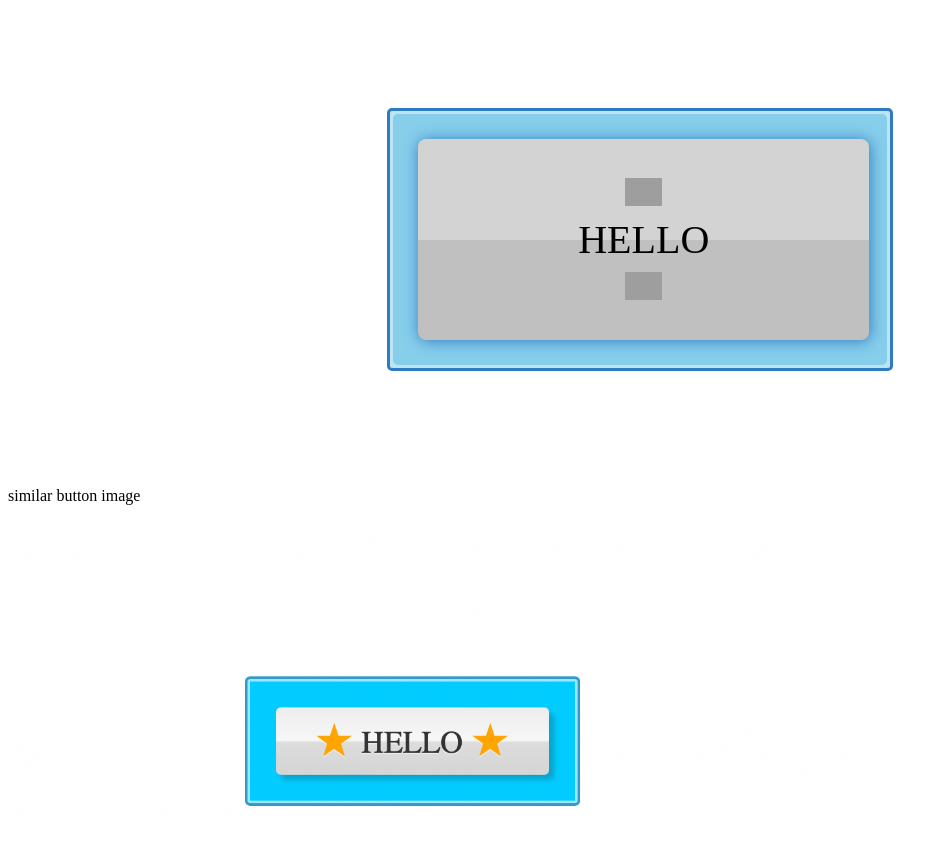
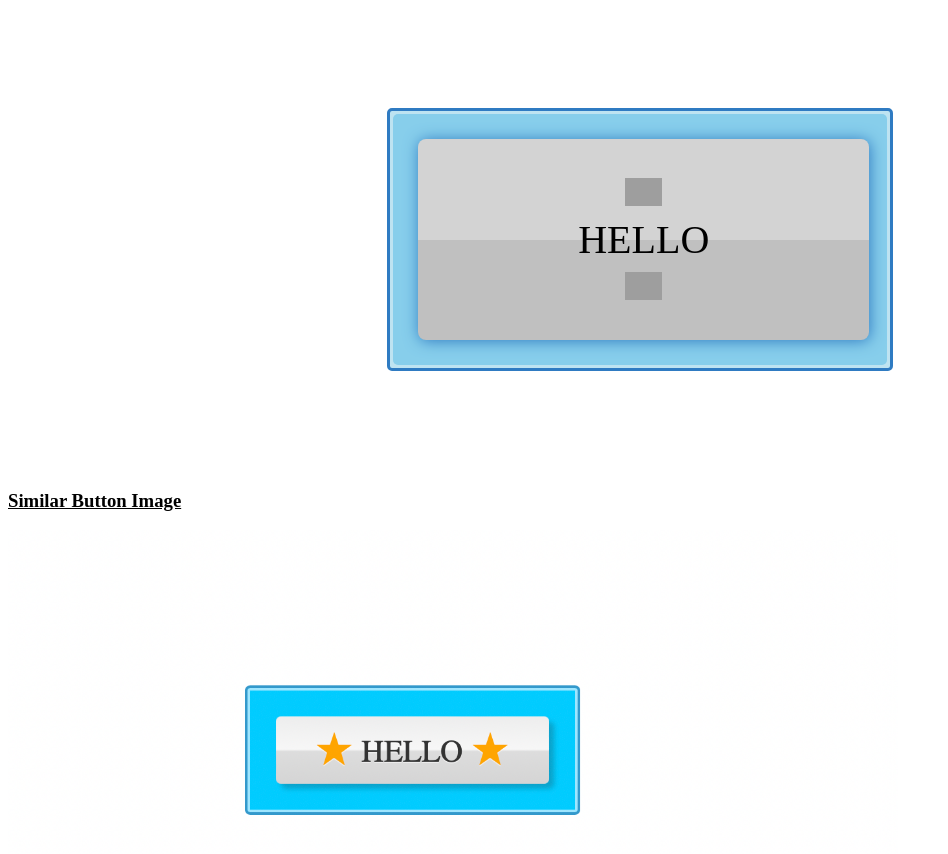
Before and after one commit to Aman-Jangir/Button-Design, a plain HTML site: page index.html in a window 1280 px wide. Shown: the whole page, without its empty margins (0-948 px from the left). Drawn offline with Linux system fonts and the light colour scheme; grey boxes are pictures that could not be loaded.

```diff
--- a/index.html
+++ b/index.html
@@ -63,7 +63,7 @@
       </div>
     </div>
 
-    <p>similar button image</p>
+    <h3><u>Similar Button Image</u></h3>
     <img src="images\img.png"  height="600" alt="image">
   </body>
 </html>
```
Also changed, not shown: 1 other file.
